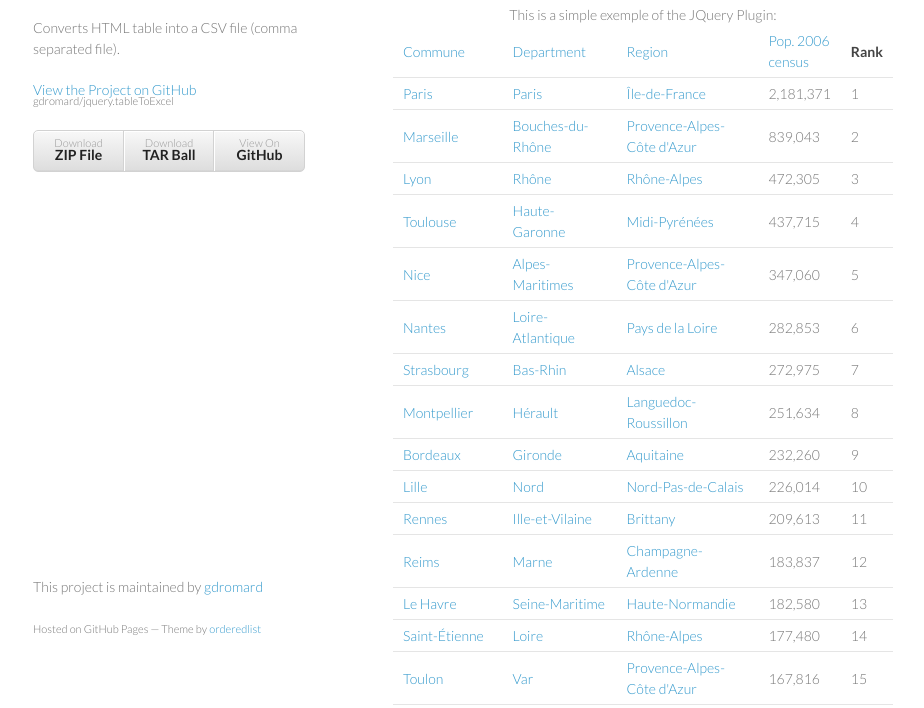
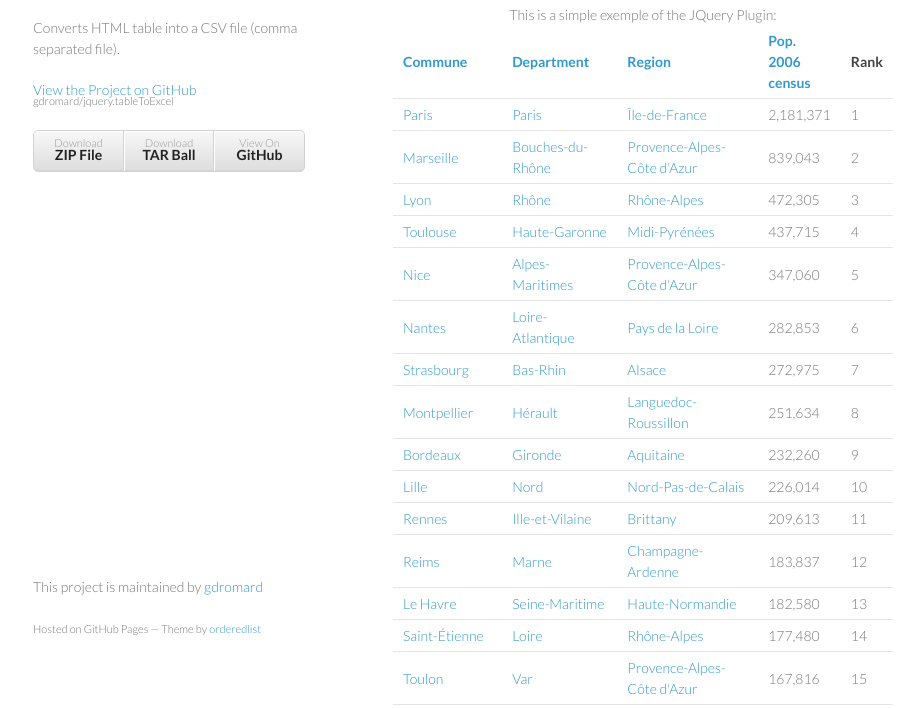
Before and after one commit to gdromard/jquery.tableToExcel, a plain HTML site: page demo.html in a window 1280 px wide. Shown: the part 92-800 px from the top of the page, without its empty margins (177-1101 px from the left). Drawn offline with Linux system fonts and the light colour scheme; a script that the page names is missing.

Commit message:
Update index.css

```diff
--- a/css/index.css
+++ b/css/index.css
@@ -89,9 +89,11 @@ dt {
 
 th {
   color:#444;
+}
+
+th * {
   font-weight: bold;
 }
-
 img {
   max-width:100%;
 }
```
